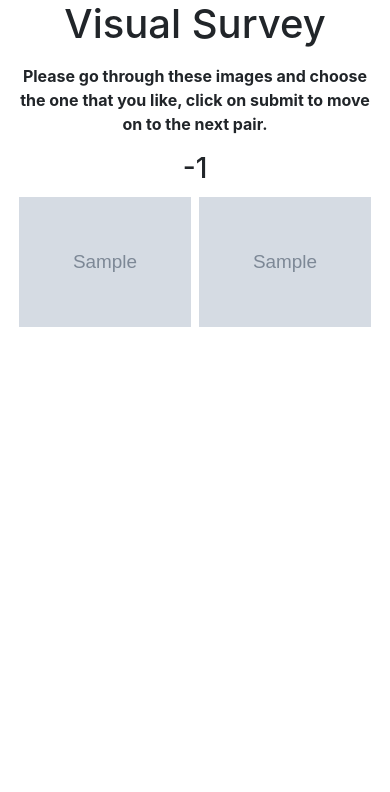
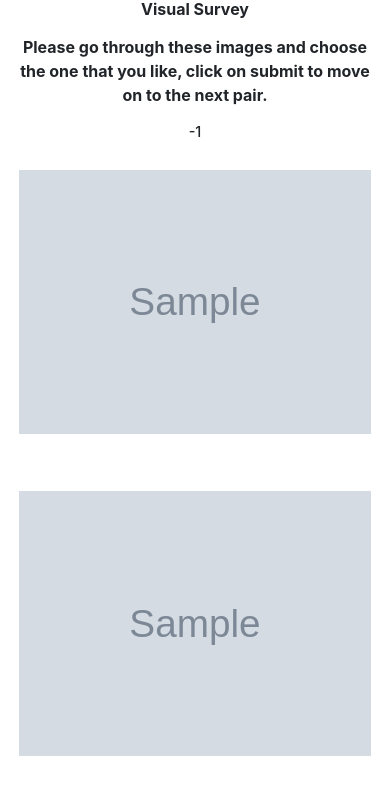
Before and after one commit to SatArw/webapp_image_aesthetics, a Flask app: template website/templates/survey.html in a window 390 px wide. Shown: the part 56-848 px from the top of the page. Before the commit the page ends 383 px from the top, so only its background shows below. Run offline with Flask 3, Linux system fonts and the light colour scheme; data comes from the database, SQL or seed files in the repository; the template is opened without the code that fills it: values that come from a table or form of the project are taken from there, most other values are stand-ins (such as "Sample title", 1, 10 or a date in 2020); grey boxes marked "Sample" are stand-in pictures; parts of the project's set-up code (start-up, migrations or seed data) failed here and were passed over; some libraries are stand-ins or nearby versions.

Commit message:
images appear one below the other in portrait

```diff
--- a/website/static/styles.css
+++ b/website/static/styles.css
@@ -37,6 +37,31 @@ img:hover {
     border: 2px solid #331acc;
 }
 
+/* Add this media query for portrait mode */
+@media screen and (max-width: 990px) and (orientation: portrait) {
+    .flex2 {
+        width: 100%; /* Display images one below the other in portrait mode */
+        height: 45vh; /* Adjusted height to fit both images within the screen */
+        margin-bottom: 5%; /* Adjusted margin at the bottom for spacing */
+    }
+
+    p {
+        font-size: 70%;
+    }
+    h3 {
+        font-size: 90%;
+    }
+    h1 {
+        font-size: 100%;
+        font-weight: bold;
+    }
+
+    img {
+        height: 100%; /* adjust as needed */
+        object-fit: contain; /* this will ensure that images are scaled correctly */
+    }
+}
+
 /* Add this media query for landscape mode */
 @media screen and (max-width: 990px) and (orientation: landscape) {
     .flex2 {
```
Also changed, not shown: 1 other file.
